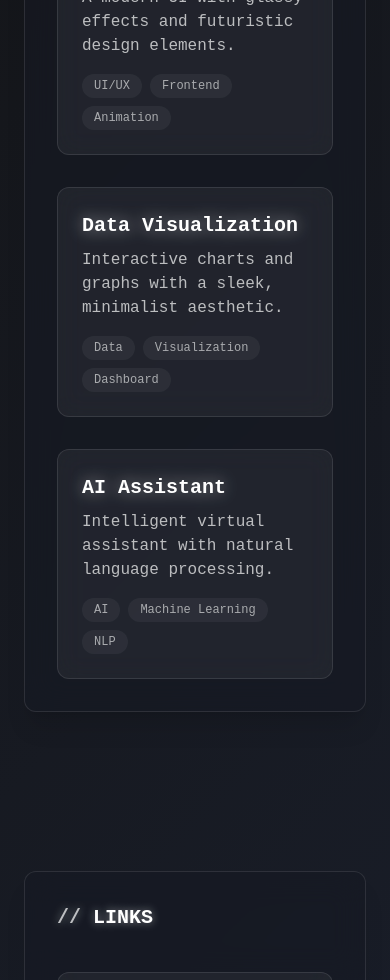
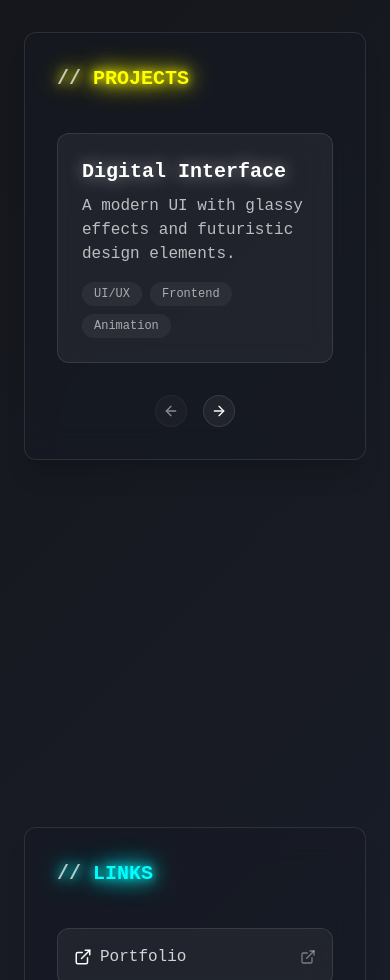
Before and after one commit to katgharalad/personalwebpage, a React (Vite) app: page / in a window 390 px wide. Shown: the part 1020-2000 px from the top of the page. Built offline with nearby package versions, Linux system fonts and the light colour scheme.

Commit message:
feat: Add bright neon colors and carousel
- Added bright neon pink, yellow, and blue colors to headings.
- Changed the Projects section to a slide-like presentation using a carousel.

```diff
--- a/src/components/IntroductionSection.tsx
+++ b/src/components/IntroductionSection.tsx
@@ -11,7 +11,7 @@ const IntroductionSection: React.FC = () => {
         transition={{ duration: 0.8 }}
         className="glass-panel p-8 rounded-xl max-w-3xl"
       >
-        <h2 className="text-xl md:text-2xl font-digital font-bold text-glow mb-2">
+        <h2 className="text-xl md:text-2xl font-digital font-bold text-neon-pink mb-2">
           <span className="text-white/70">//</span> INTRODUCTION
         </h2>
 
--- a/src/components/LinksSection.tsx
+++ b/src/components/LinksSection.tsx
@@ -39,7 +39,7 @@ const LinksSection: React.FC = () => {
         transition={{ duration: 0.8 }}
         className="glass-panel p-8 rounded-xl max-w-3xl"
       >
-        <h2 className="text-xl md:text-2xl font-digital font-bold text-glow mb-10">
+        <h2 className="text-xl md:text-2xl font-digital font-bold text-neon-blue mb-10">
           <span className="text-white/70">//</span> LINKS
         </h2>
 
--- a/src/components/ProjectsSection.tsx
+++ b/src/components/ProjectsSection.tsx
@@ -1,6 +1,13 @@
 
 import React from 'react';
 import { motion } from 'framer-motion';
+import {
+  Carousel,
+  CarouselContent,
+  CarouselItem,
+  CarouselNext,
+  CarouselPrevious
+} from '@/components/ui/carousel';
 
 const projects = [
   {
@@ -32,18 +39,19 @@ const ProjectsSection: React.FC = () => {
         transition={{ duration: 0.8 }}
         className="glass-panel p-8 rounded-xl max-w-4xl"
       >
-        <h2 className="text-xl md:text-2xl font-digital font-bold text-glow mb-10">
+        <h2 className="text-xl md:text-2xl font-digital font-bold text-neon-yellow mb-10">
           <span className="text-white/70">//</span> PROJECTS
         </h2>
 
-        <div className="space-y-8">
+        <Carousel className="w-full">
+          <CarouselContent>
             {projects.map((project) => (
+              <CarouselItem key={project.id} className="md:basis-2/3">
                 <motion.div
-              key={project.id}
-              initial={{ opacity: 0, x: -20 }}
-              animate={{ opacity: 1, x: 0 }}
-              transition={{ duration: 0.5, delay: project.id * 0.2 }}
-              className="glass-panel-light p-6 rounded-lg hover:bg-white/10 transition-all duration-300"
+                  initial={{ opacity: 0, scale: 0.9 }}
+                  animate={{ opacity: 1, scale: 1 }}
+                  transition={{ duration: 0.5, delay: project.id * 0.1 }}
+                  className="glass-panel-light p-6 rounded-lg h-full"
                 >
                   <h3 className="text-xl font-digital font-bold text-glow-static mb-2">{project.title}</h3>
                   <p className="text-base font-mono text-white/70 mb-4">{project.description}</p>
@@ -55,8 +63,14 @@ const ProjectsSection: React.FC = () => {
                     ))}
                   </div>
                 </motion.div>
+              </CarouselItem>
             ))}
+          </CarouselContent>
+          <div className="flex items-center justify-center mt-8 gap-4">
+            <CarouselPrevious className="relative static left-0 right-0 translate-y-0 bg-white/5 hover:bg-white/10 border-white/10" />
+            <CarouselNext className="relative static left-0 right-0 translate-y-0 bg-white/5 hover:bg-white/10 border-white/10" />
           </div>
+        </Carousel>
       </motion.div>
     </section>
   );
--- a/src/index.css
+++ b/src/index.css
@@ -83,6 +83,18 @@
   .text-glow-static {
     @apply text-white drop-shadow-[0_0_8px_rgba(255,255,255,0.5)];
   }
+
+  .text-neon-pink {
+    @apply text-[#FF10F0] animate-neon-pulse-pink;
+  }
+
+  .text-neon-yellow {
+    @apply text-[#FFFF00] animate-neon-pulse-yellow;
+  }
+
+  .text-neon-blue {
+    @apply text-[#00FFFF] animate-neon-pulse-blue;
+  }
 }
 
 #root {
--- a/tailwind.config.ts
+++ b/tailwind.config.ts
@@ -68,6 +68,9 @@ export default {
 					light: 'rgba(255, 255, 255, 0.05)',
 					dark: 'rgba(15, 15, 20, 0.8)',
 				},
+				'neon-pink': '#FF10F0',
+				'neon-yellow': '#FFFF00',
+				'neon-blue': '#00FFFF',
 			},
 			borderRadius: {
 				lg: 'var(--radius)',
@@ -98,12 +101,39 @@ export default {
 					'50%': {
 						textShadow: '0 0 12px rgba(255, 255, 255, 0.8)'
 					}
+				},
+				'neon-pulse-pink': {
+					'0%, 100%': {
+						textShadow: '0 0 10px #FF10F0, 0 0 20px #FF10F0, 0 0 30px #FF10F0'
+					},
+					'50%': {
+						textShadow: '0 0 5px #FF10F0, 0 0 15px #FF10F0, 0 0 25px #FF10F0'
+					}
+				},
+				'neon-pulse-yellow': {
+					'0%, 100%': {
+						textShadow: '0 0 10px #FFFF00, 0 0 20px #FFFF00, 0 0 30px #FFFF00'
+					},
+					'50%': {
+						textShadow: '0 0 5px #FFFF00, 0 0 15px #FFFF00, 0 0 25px #FFFF00'
+					}
+				},
+				'neon-pulse-blue': {
+					'0%, 100%': {
+						textShadow: '0 0 10px #00FFFF, 0 0 20px #00FFFF, 0 0 30px #00FFFF'
+					},
+					'50%': {
+						textShadow: '0 0 5px #00FFFF, 0 0 15px #00FFFF, 0 0 25px #00FFFF'
+					}
 				}
 			},
 			animation: {
 				'accordion-down': 'accordion-down 0.2s ease-out',
 				'accordion-up': 'accordion-up 0.2s ease-out',
-				'pulse-glow': 'pulse-glow 3s ease-in-out infinite'
+				'pulse-glow': 'pulse-glow 3s ease-in-out infinite',
+				'neon-pulse-pink': 'neon-pulse-pink 2s ease-in-out infinite',
+				'neon-pulse-yellow': 'neon-pulse-yellow 2s ease-in-out infinite',
+				'neon-pulse-blue': 'neon-pulse-blue 2s ease-in-out infinite'
 			},
 			fontFamily: {
 				mono: ['JetBrains Mono', 'monospace'],
```
Lines whose indentation alone changed are shown as unchanged.
